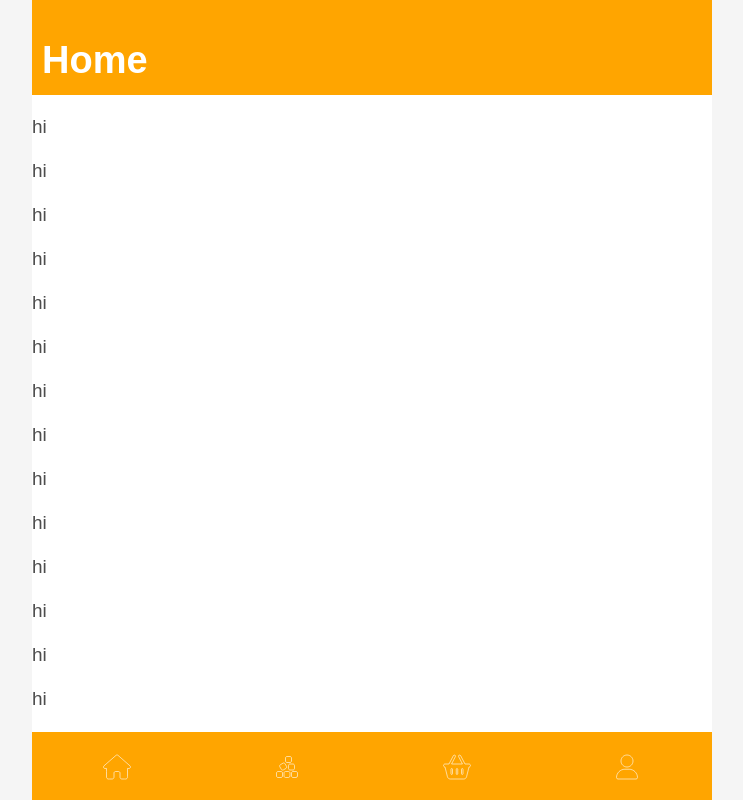
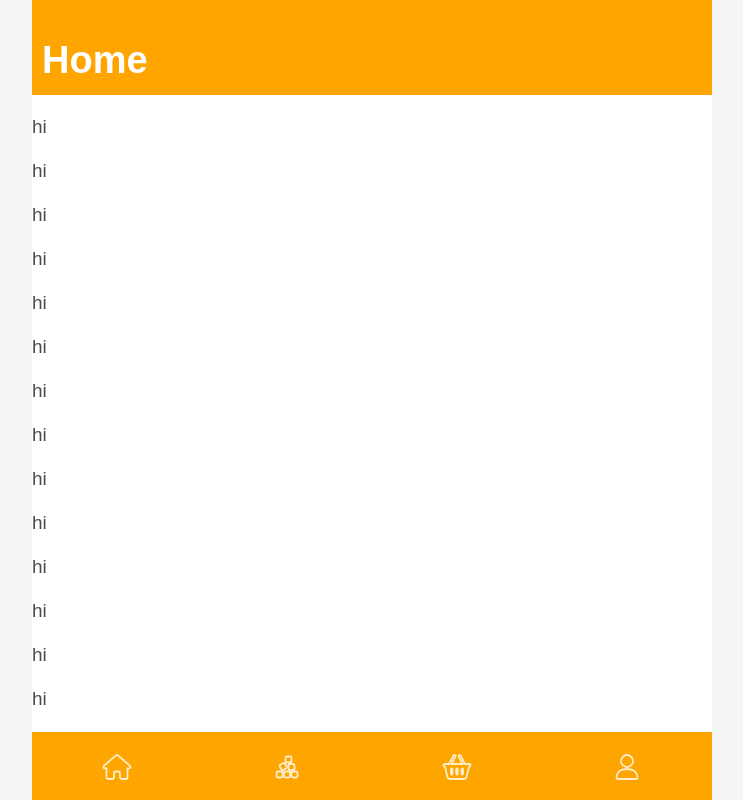
Before and after one commit to vivianconrad/Capstone_pies, a React (Create React App) app: page / in a window 1280 px wide. Shown: the whole page, without its empty margins (268-1011 px from the left). Built offline with nearby package versions, Linux system fonts and the light colour scheme.

Commit message:
fixed a unit of measurement in the navbar css

```diff
--- a/src/index.css
+++ b/src/index.css
@@ -404,6 +404,10 @@ body {
     background-color: orange;
 }
 
+#appNavBar * {
+    -webkit-tap-highlight-color: rgba(0, 0, 0, 0);
+}
+
 #appNavBar>ul {
     display: flex;
     justify-content: space-around;
@@ -441,7 +445,7 @@ body {
 .navbar_button>a svg {
     fill: rgba(255, 255, 255, 0);
     stroke: rgba(255, 255, 255, .8);
-    stroke-width: 2vh;
+    stroke-width: 2em;
     flex-grow: 0;
     height: 3vh;
     overflow: visible;
```
